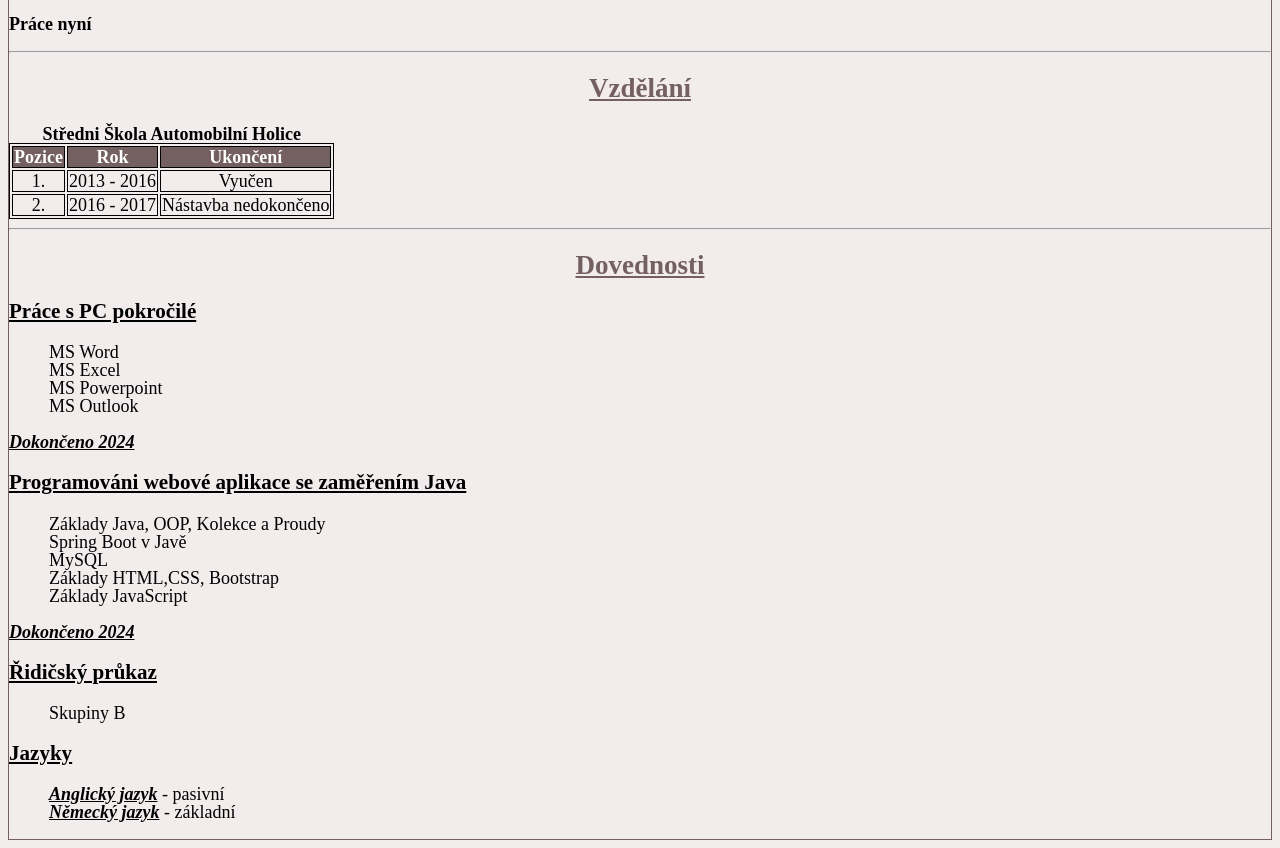
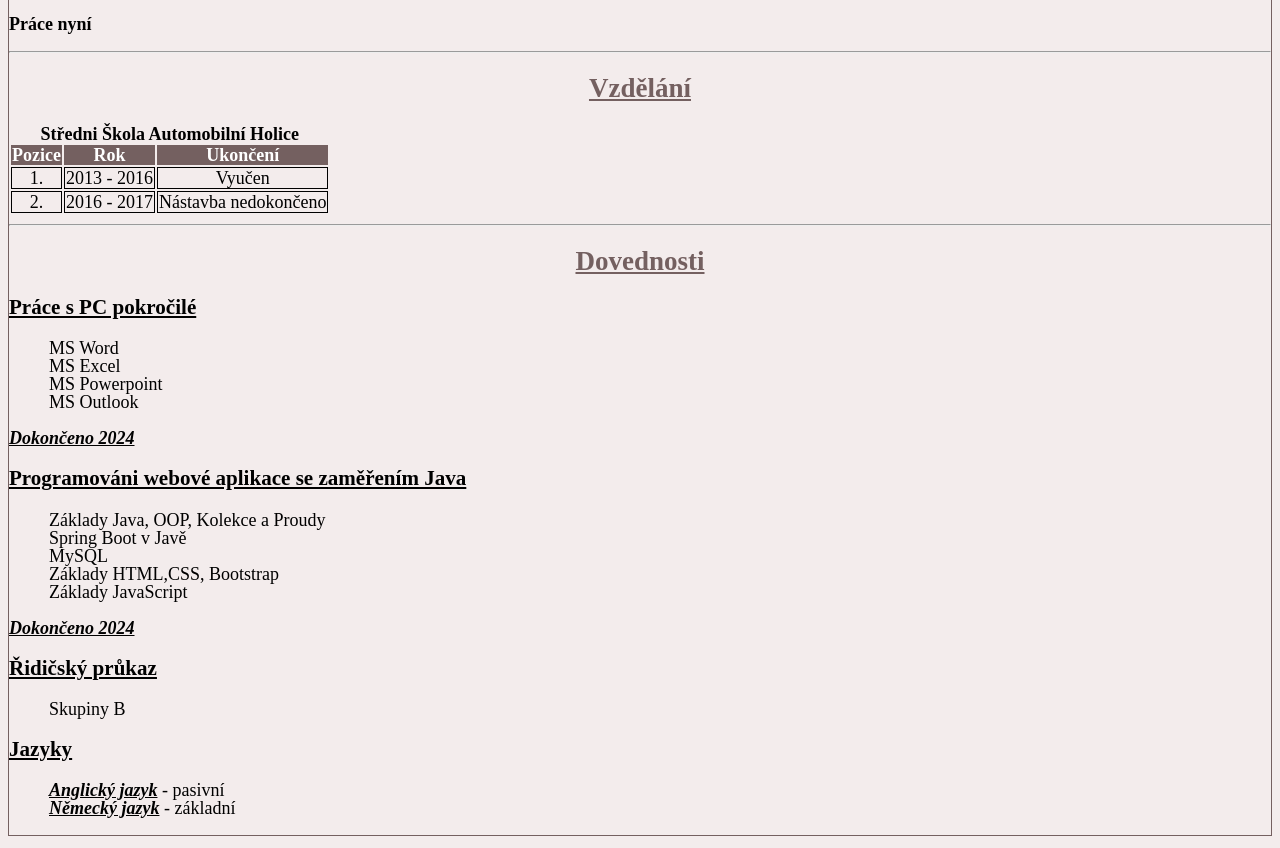
Before and after one commit to Mafie221/zivotopisTest, a plain HTML site: page zivotopis/index.html in a window 1280 px wide. Shown: the part 921-1769 px from the top of the page. Drawn offline with Linux system fonts and the light colour scheme.

Commit message:
Add files via upload

```diff
--- a/zivotopis/style.css
+++ b/zivotopis/style.css
@@ -44,7 +44,7 @@ body {
     text-align: center;
 
 }
-.vzdelani table,td,th {
+.tabulka table, tr, td {
     border: 1px solid black;
 }
 th {
```
